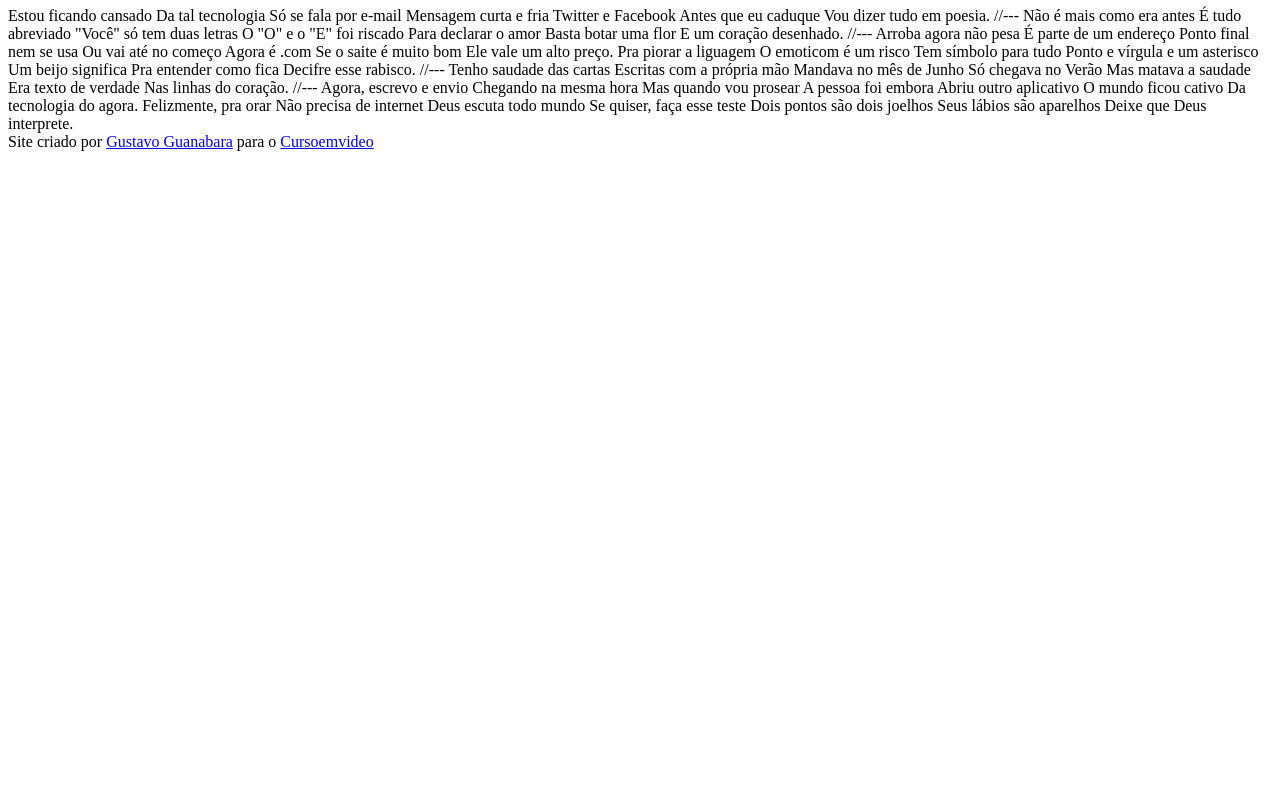
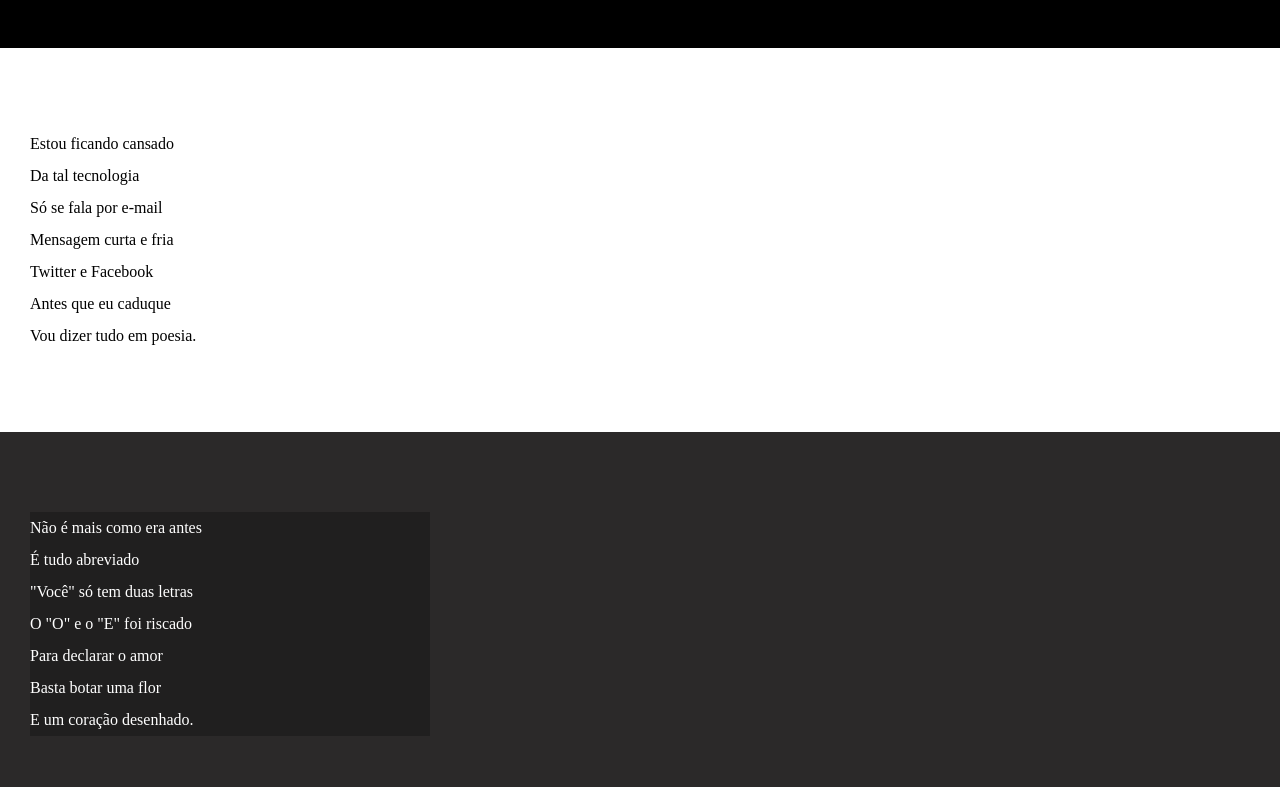
Before and after one commit to PedroFerreira08/html-css, a plain HTML site: page Desafios/d012/index.html in a window 1280 px wide. Shown: the part 107-894 px from the top of the page. Before the commit the page ends 800 px from the top, so only its background shows below. Drawn offline with Linux system fonts and the light colour scheme.

Commit message:
atualizei o CSS

```diff
--- /dev/null
+++ b/Desafios/d012/estilo/style.css
@@ -0,0 +1,66 @@
+@charset "UTF-8";
+
+* {
+    margin: 0px;
+    padding: 0px;
+}
+
+html body {
+    min-height: 100vh;
+    background-color: darkgrey;
+}
+
+header {
+    background-color: black;
+    color: white;
+    text-align: center;
+}
+
+header > h1 {
+    padding-top: 50px;
+    font-variant: small-caps;
+}
+
+header > p {
+    padding-bottom: 50px;
+}
+
+header a, footer a  {
+    color: white;
+    text-decoration: none;
+    font-weight: bolder;
+}
+
+header a:hover, footer a:hover {
+    text-decoration: underline;
+}
+
+section {
+    padding-top: 10vh;
+    padding-bottom: 10vh;
+    line-height: 2em;
+    padding-left: 30px;
+}
+
+.normal {
+    background-color: white;
+    color: black;
+}
+
+.imagem {
+    background-color: rgb(43, 41, 41);
+    color: white;
+}
+
+.imagem > p {
+    width: 400px;
+    background-color: rgba(0, 0, 0, 0.253);
+}
+
+
+footer {
+    background-color: black;
+    color: white;
+    text-align: center;
+    padding: 10px;
+}
--- a/Desafios/d012/index.html
+++ b/Desafios/d012/index.html
@@ -4,76 +4,94 @@
     <meta charset="UTF-8">
     <meta name="viewport" content="width=device-width, initial-scale=1.0">
     <title>Cordel Moderno</title>
+    <link rel="stylesheet" href="estilo/style.css">
 </head>
 <body>
     <header>
         <h1>Cordel Moderno</h1>
+
         <p>Por <a href="https://www.recantodasletras.com.br/poesias/3186743" target="_blank">Milton Duarte</a></p>
     </header>
 
-    Estou ficando cansado
-    Da tal tecnologia
-    Só se fala por e-mail
-    Mensagem curta e fria
-    Twitter e Facebook
-    Antes que eu caduque
-    Vou dizer tudo em poesia.
+    <section class="normal">
+        <p>
+            Estou ficando cansado <br>
+            Da tal tecnologia <br>
+            Só se fala por e-mail <br>
+            Mensagem curta e fria <br>
+            Twitter e Facebook <br>
+            Antes que eu caduque <br>
+            Vou dizer tudo em poesia.
+        </p>
+    </section>
 
-    //---
+    <section class="imagem">
+        <p>
+            Não é mais como era antes <br>
+            É tudo abreviado <br>
+            "Você" só tem duas letras <br>
+            O "O" e o "E" foi riscado <br>
+            Para declarar o amor <br>
+            Basta botar uma flor <br>
+            E um coração desenhado.
+        </p>
+    </section>
 
-    Não é mais como era antes
-    É tudo abreviado
-    "Você" só tem duas letras
-    O "O" e o "E" foi riscado
-    Para declarar o amor
-    Basta botar uma flor
-    E um coração desenhado.
+    <section class="normal">
+        <p>
+            Arroba agora não pesa <br>
+            É parte de um endereço <br>
+            Ponto final nem se usa <br>
+            Ou vai até no começo <br>
+            Agora é .com <br>
+            Se o saite é muito bom <br>
+            Ele vale um alto preço. <br>
+        </p>
 
-    //---
+        <p>
+            Pra piorar a liguagem <br>
+            O emoticom é um risco <br>
+            Tem símbolo para tudo <br>
+            Ponto e vírgula e um asterisco <br>
+            Um beijo significa <br>
+            Pra entender como fica <br>
+            Decifre esse rabisco.
+        </p>
+    </section>
 
-    Arroba agora não pesa
-    É parte de um endereço
-    Ponto final nem se usa
-    Ou vai até no começo
-    Agora é .com
-    Se o saite é muito bom
-    Ele vale um alto preço.
+    <section class="imagem">
+        <p>
+            Tenho saudade das cartas <br>
+            Escritas com a própria mão <br>
+            Mandava no mês de Junho <br>
+            Só chegava no Verão <br>
+            Mas matava a saudade <br>
+            Era texto de verdade <br>
+            Nas linhas do coração.
+        </p>
+    </section>
 
-    Pra piorar a liguagem
-    O emoticom é um risco
-    Tem símbolo para tudo
-    Ponto e vírgula e um asterisco
-    Um beijo significa
-    Pra entender como fica
-    Decifre esse rabisco.
+    <section class="normal">
+        <p>
+            Agora, escrevo e envio <br>
+            Chegando na mesma hora <br>
+            Mas quando vou prosear <br>
+            A pessoa foi embora <br>
+            Abriu outro aplicativo <br>
+            O mundo ficou cativo <br>
+            Da tecnologia do agora. <br>
+        </p>
 
-    //---
-
-    Tenho saudade das cartas
-    Escritas com a própria mão
-    Mandava no mês de Junho
-    Só chegava no Verão
-    Mas matava a saudade
-    Era texto de verdade
-    Nas linhas do coração.
-
-    //---
-
-    Agora, escrevo e envio
-    Chegando na mesma hora
-    Mas quando vou prosear
-    A pessoa foi embora
-    Abriu outro aplicativo
-    O mundo ficou cativo
-    Da tecnologia do agora.
-
-    Felizmente, pra orar
-    Não precisa de internet
-    Deus escuta todo mundo
-    Se quiser, faça esse teste
-    Dois pontos são dois joelhos
-    Seus lábios são aparelhos
-    Deixe que Deus interprete.
+        <p>
+            Felizmente, pra orar <br>
+            Não precisa de internet <br>
+            Deus escuta todo mundo <br>
+            Se quiser, faça esse teste <br>
+            Dois pontos são dois joelhos <br>
+            Seus lábios são aparelhos <br>
+            Deixe que Deus interprete.
+        </p>
+    </section>
 
     <footer>
         Site criado por <a href="https://gustavoguanabara.github.io" target="_blank">Gustavo Guanabara</a> para o <a href="https://www.cursoemvideo.com" target="_blank">Cursoemvideo</a>
```
